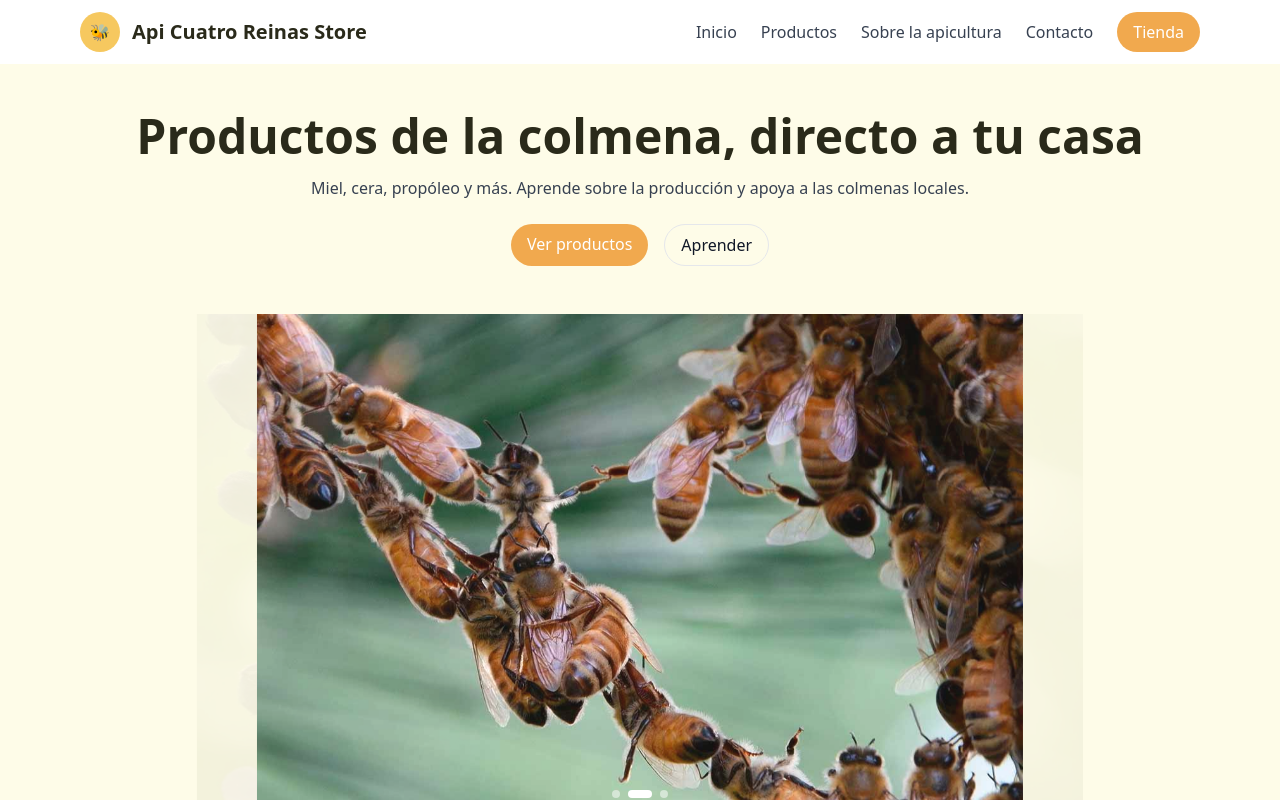
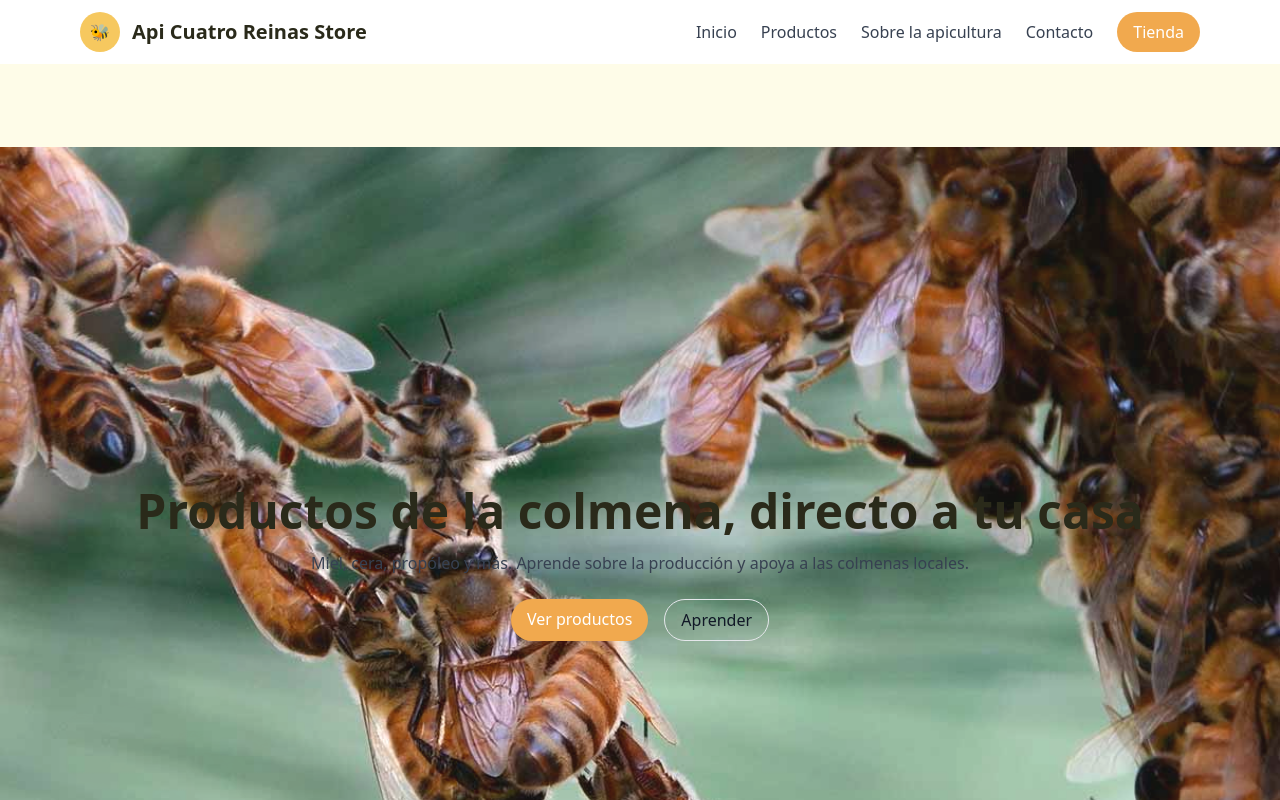
Before and after one commit to joseveloso1501/apicuatroreinas, a React (Vite) app in the folder frontend/: page / in a window 1280 px wide. Shown: the top 800 px of the page. Built offline with nearby package versions, Linux system fonts and the light colour scheme.

Commit message:
ajusta la presentación del carrusel de imágenes y mejora el diseño en la página de inicio

```diff
--- a/frontend/src/components/ImageCarousel.jsx
+++ b/frontend/src/components/ImageCarousel.jsx
@@ -19,7 +19,7 @@ export default function ImageCarousel() {
   }, [])
 
   return (
-    <div className="hero-slide">
+    <div className="hero-slide" >
       {/* Imágenes con transición de difuminado */}
       {images.map((image, index) => (
         <img
--- a/frontend/src/index.css
+++ b/frontend/src/index.css
@@ -7,7 +7,7 @@ body { @apply bg-yellow-50 text-gray-900; }
 .btn-primary { @apply bg-amber text-white px-4 py-2 rounded-full hover:opacity-90; }
 
 .hero-slide {
-  @apply relative w-screen h-[500px] overflow-hidden;
+  @apply relative w-screen h-[1000px] overflow-hidden;
 }
 
 .hero-slide img {
--- a/frontend/src/pages/Home.jsx
+++ b/frontend/src/pages/Home.jsx
@@ -4,8 +4,9 @@ import ImageCarousel from '../components/ImageCarousel'
 
 export default function Home(){
   return (
-    <section className="bg-yellow-50">
-      <div className="py-12">
+    <section className="bg-yellow-50 relative">
+      <ImageCarousel />
+      <div className="absolute inset-0 flex items-center justify-center">
         <div className="max-w-6xl mx-auto px-4 flex flex-col items-center justify-center text-center">
           <div>
             <h1 className="text-4xl md:text-5xl font-extrabold text-darkbee">Productos de la colmena, directo a tu casa</h1>
@@ -17,7 +18,6 @@ export default function Home(){
           </div>
         </div>
       </div>
-      <ImageCarousel />
     </section>
   )
 }
```
